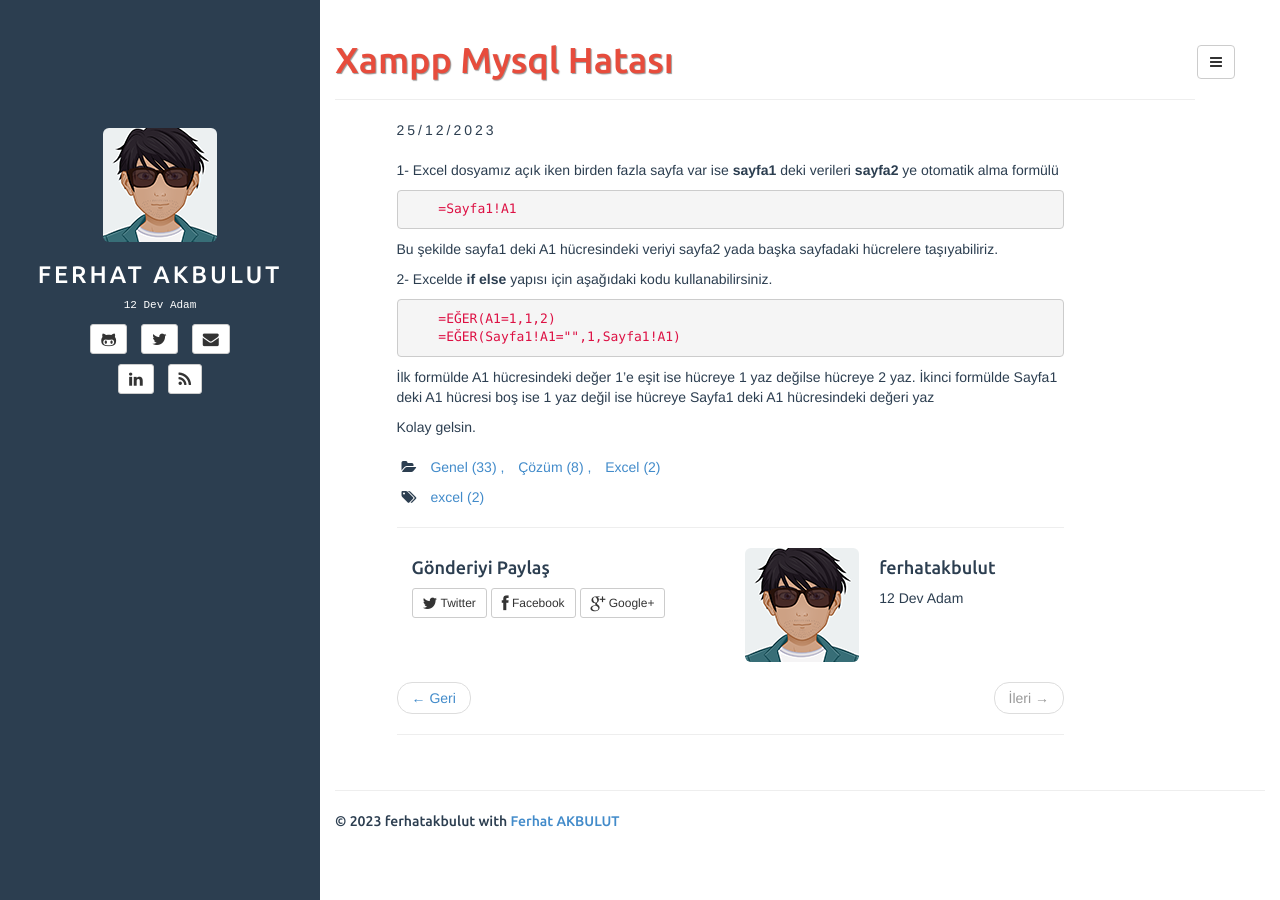
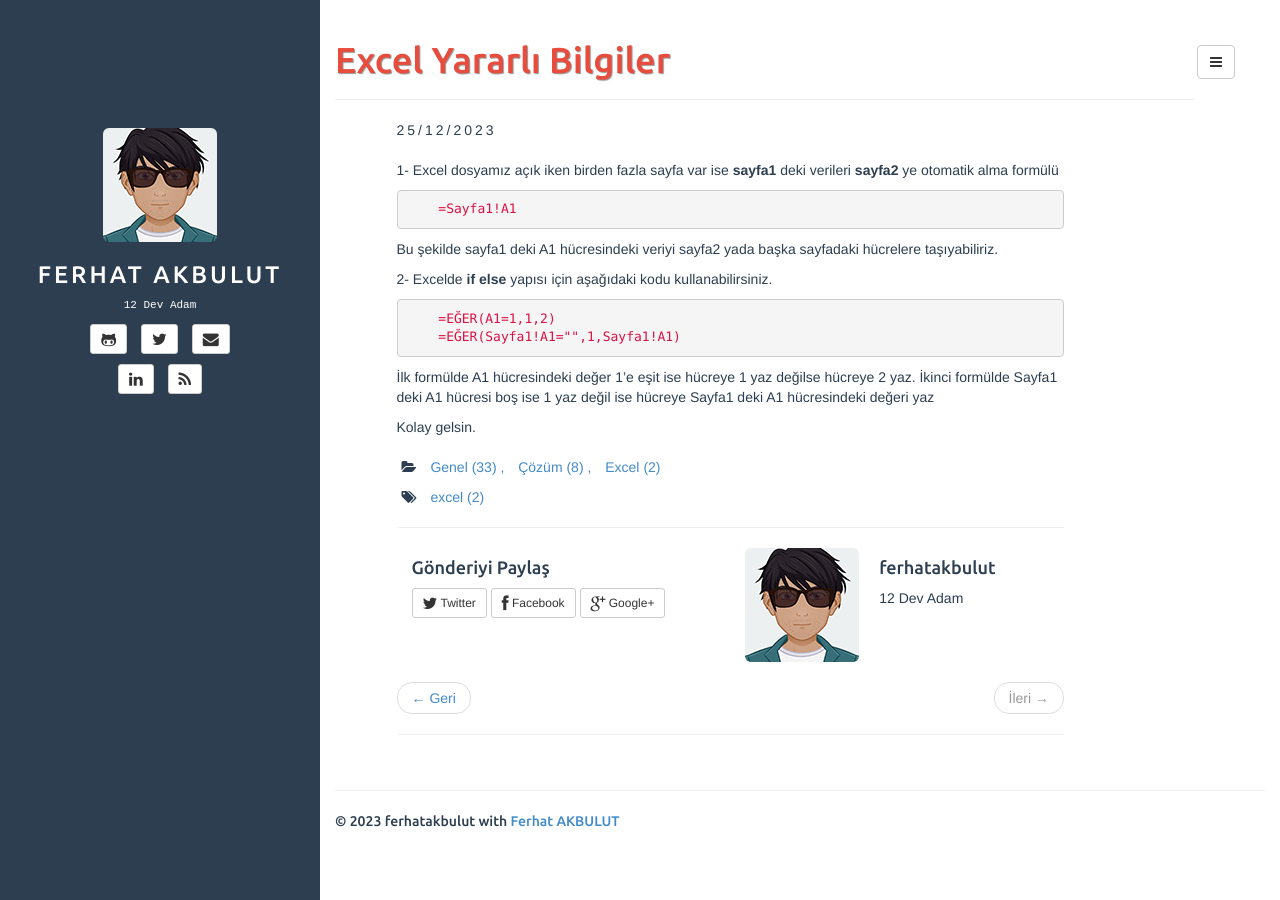
Before and after one commit to ferhatakbulut/ferhatakbulut.github.io, a Jekyll site: the page built from _posts/2023-12-25-excel-yaratli-bilgiler.md, in a window 1280 px wide. Built offline with Jekyll 4.4.1, drawn with Linux system fonts in a browser that asks for light colours.

Commit message:
update 2023-12-25-excel-yaratli-bilgiler.md

```diff
--- a/_posts/2023-12-25-excel-yaratli-bilgiler.md
+++ b/_posts/2023-12-25-excel-yaratli-bilgiler.md
@@ -1,6 +1,6 @@
 ---
 layout: post
-title: Xampp Mysql Hatası
+title: Excel Yararlı Bilgiler
 categories: [Genel,Çözüm,Excel]
 tags: [excel]
 description: Excel de kullanabileceğiniz yararlı bilgiler
```
